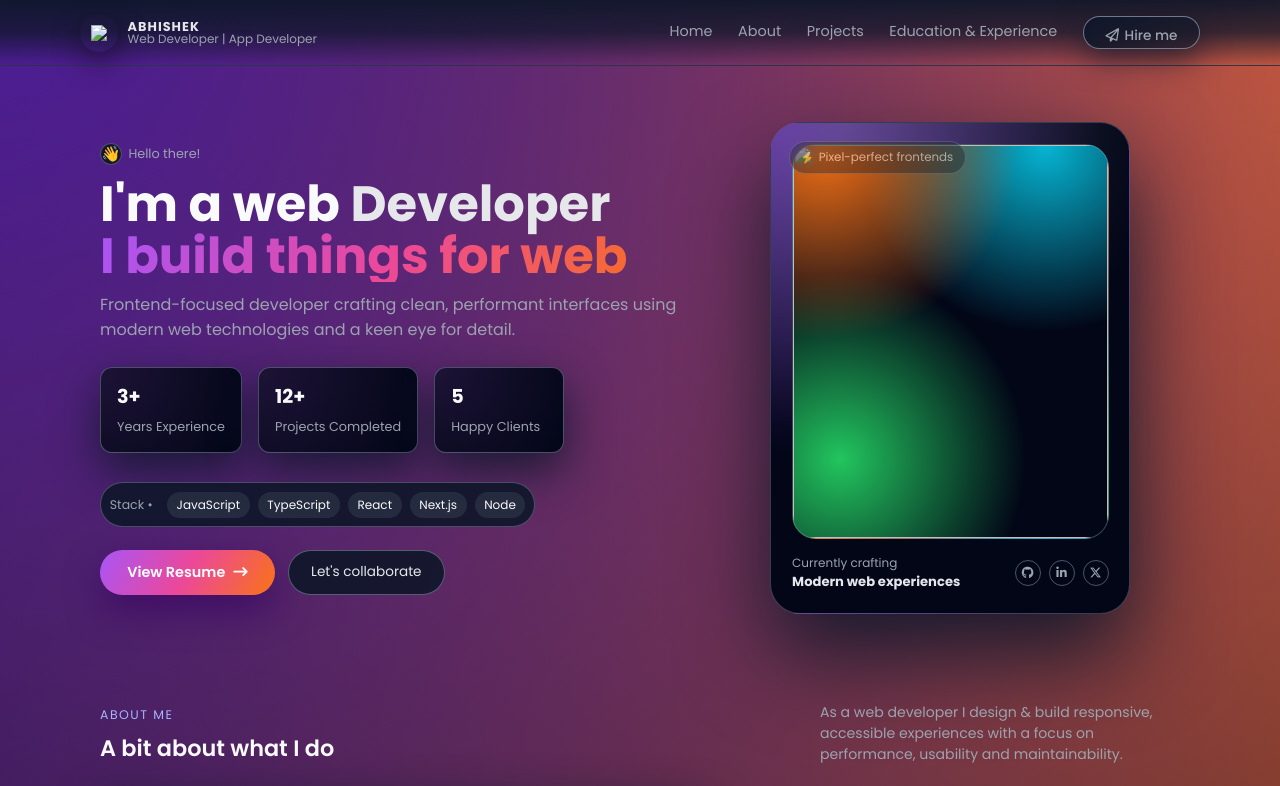
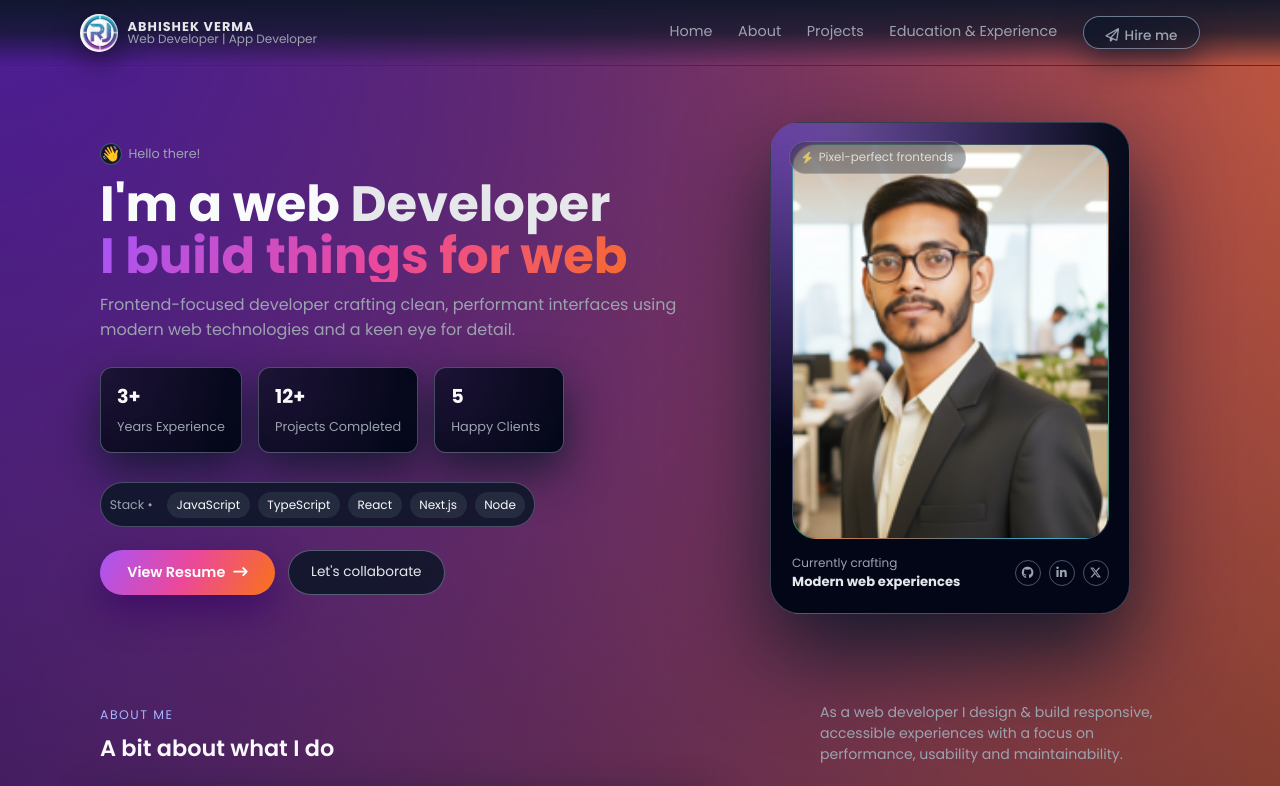
Before and after one commit to Abhishekvermarj/Portfolio, a plain HTML site: page index.html in a window 1280 px wide. Shown: the top 786 px of the page. Drawn offline with Linux system fonts and the light colour scheme.

Commit message:
Third change

```diff
--- a/index.html
+++ b/index.html
@@ -1266,11 +1266,11 @@
     width: 38px;
     height: 38px;
 ">
-    <img src= style="width:100%; height:100%; object-fit: cover;" />
+    <img src="logo.png" style="width:100%; height:100%; object-fit: cover;" />
 </div>
 
           <div class="logo-text">
-            <strong>Abhishek</strong>
+            <strong>Abhishek Verma</strong>
             <span>Web Developer | App Developer</span>
           </div>
         </a>
@@ -1337,7 +1337,7 @@
             </div>
 
             <div class="hero-actions">
-              <a href="C:\Users\del\Downloads\resume.pdf" class="btn-primary" target="Blank">
+              <a href="CV.pdf" class="btn-primary" target="Blank">
                 View Resume
                 <i class="fa-solid fa-arrow-right-long"></i>
               </a>
@@ -1365,19 +1365,26 @@
     <!-- FRONT -->
     <div class="flip-front avatar-circle">
       <img
-        src="C:\Users\del\Pictures\Screenshots\Screenshot 2025-11-20 142745.png"
+        src="Screenshot 2025-11-20 142745.png"
         style="width:100%; height:100%; object-fit:cover;"
       />
     </div>
 
     <!-- BACK -->
     <div class="flip-back avatar-circle">
-      <h3 style="margin-bottom:6px;">About Me</h3>
+      <h3 style="margin-bottom:6px;">My Strength</h3>
       <ul style="padding-left:0; list-style:none; font-size:0.85rem;">
-        <li>Frontend Developer</li>
-        <li>3+ Years Experience</li>
-        <li>React & Next.js Specialist</li>
-        <li>Clean UI Design Lover</li>
+        <li>Quick learner</li>
+        <li>Flexible,Patience and calm </li>
+        <li>logical and analytical</li>
+        <li>Deep focus on things.</li>
+      </ul>
+<h3 style="margin-bottom:6px;">My Weakness</h3>
+<ul style="padding-left:0; list-style:none; font-size:0.85rem;">
+        <li>Focus only one thing at a time</li>
+        <li>Over do any work </li>
+        <li>logical and analytical</li>
+        <li>Deep focus on things.</li>
       </ul>
     </div>
 
```
Also changed, not shown: Screenshot 2025-11-20 142745.png (added), logo.png (added), 1 other file.
